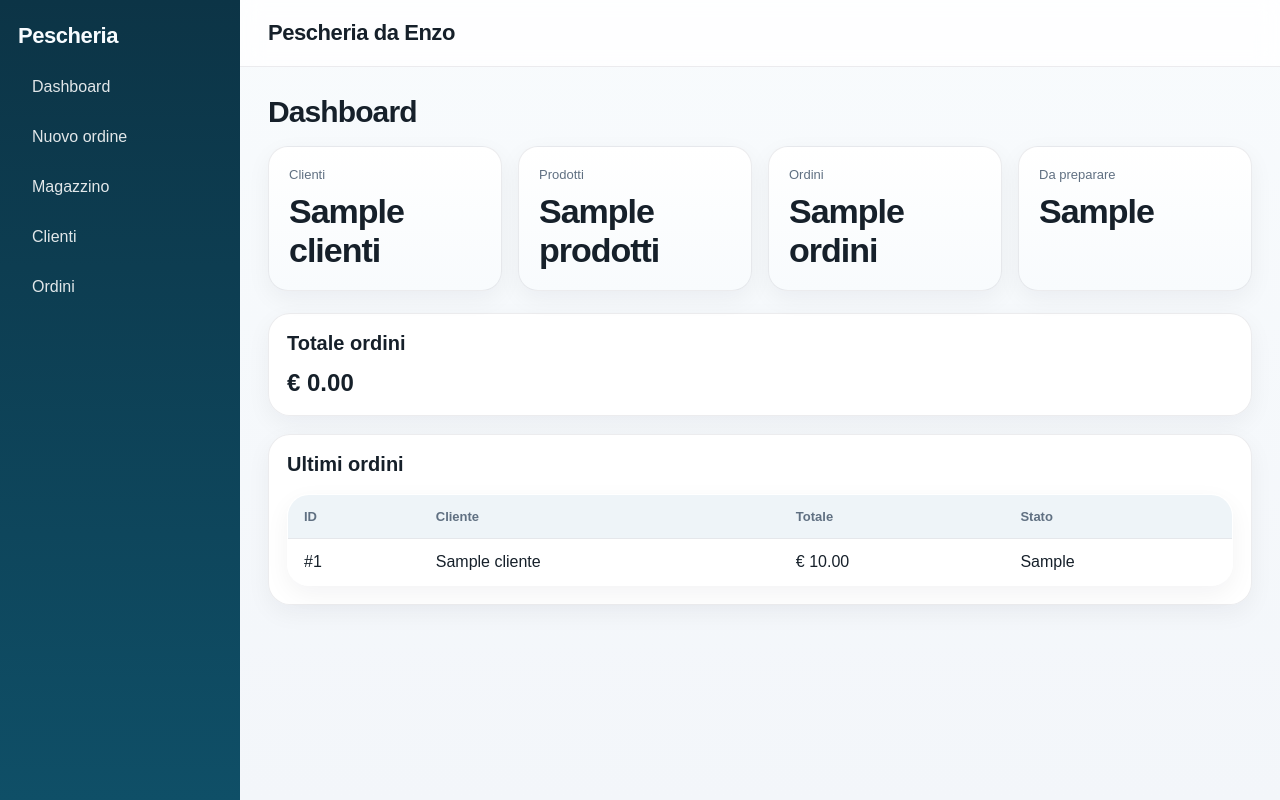
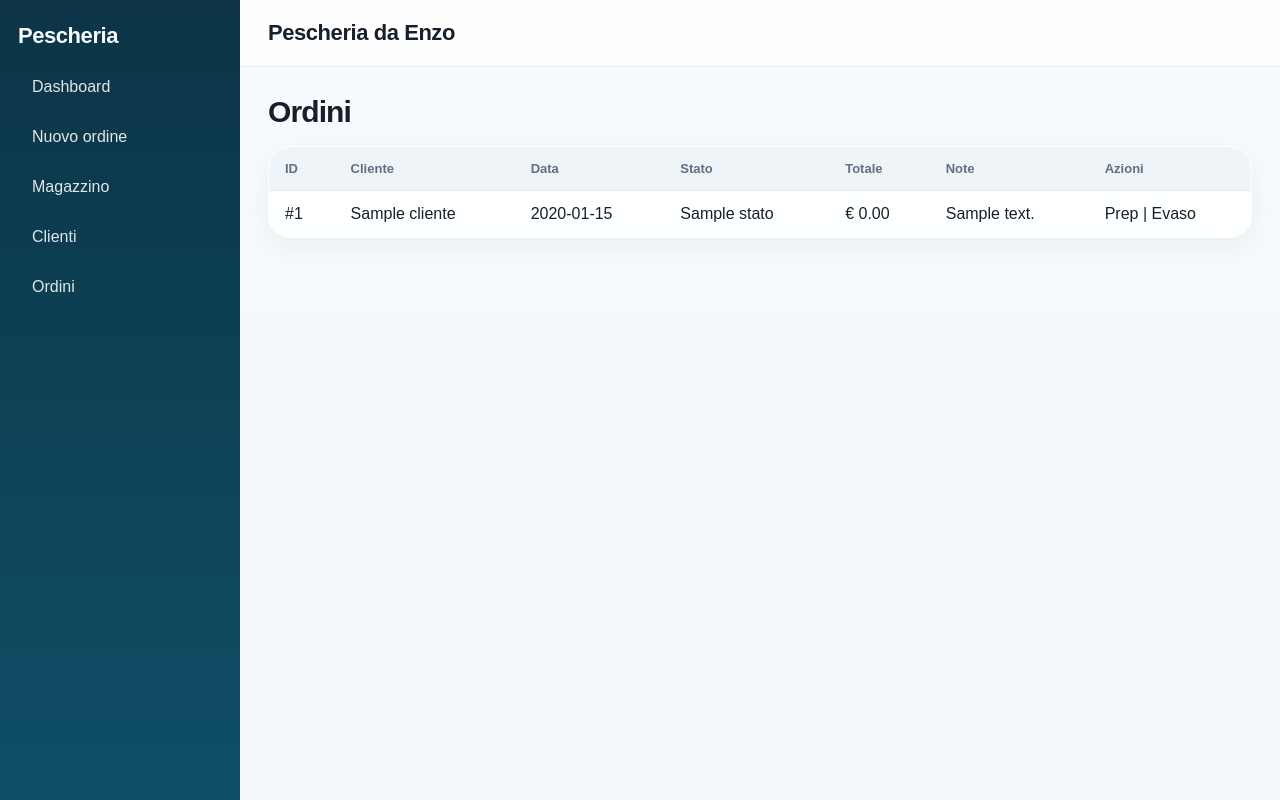
Before and after one commit to thedreamer-it/pescheria-da-enzo, a Flask app: template app/templates/dashboard.html in a window 1280 px wide. Run offline with Flask 3, Linux system fonts and the light colour scheme; tables that the repository leaves empty hold one stand-in row (values such as "Sample post"); the template is opened without the code that fills it: values that come from a table or form of the project are taken from there, most other values are stand-ins (such as "Sample title", 1, 10 or a date in 2020).

Commit message:
Aggiorna template v2 testati in locale

```diff
--- a/app/templates/dashboard.html
+++ b/app/templates/dashboard.html
@@ -1,59 +1,39 @@
 {% extends "base.html" %}
 {% block content %}
-<h2>Dashboard</h2>
+<h2>Ordini</h2>
 
-<div class="dash-grid">
-  <div class="stat-card">
-    <div class="stat-title">Clienti</div>
-    <div class="stat-value">{{ clienti }}</div>
-  </div>
-
-  <div class="stat-card">
-    <div class="stat-title">Prodotti</div>
-    <div class="stat-value">{{ prodotti }}</div>
-  </div>
-
-  <div class="stat-card">
-    <div class="stat-title">Ordini</div>
-    <div class="stat-value">{{ ordini }}</div>
-  </div>
-
-  <div class="stat-card">
-    <div class="stat-title">Da preparare</div>
-    <div class="stat-value">{{ to_prepare }}</div>
-  </div>
-</div>
-
-<section class="recent-section">
-  <h3>Totale ordini</h3>
-  <p style="font-size: 24px; font-weight: 700; margin: 8px 0 0;">€ {{ '%.2f'|format(totale_ordini) }}</p>
-</section>
-
-<section class="recent-section">
-  <h3>Ultimi ordini</h3>
 <table>
     <thead>
         <tr>
             <th>ID</th>
             <th>Cliente</th>
+            <th>Data</th>
+            <th>Stato</th>
             <th>Totale</th>
-        <th>Stato</th>
+            <th>Note</th>
+            <th>Azioni</th>
         </tr>
     </thead>
     <tbody>
-      {% for o in recenti %}
+        {% for ordine in ordini %}
         <tr>
-        <td>#{{ o.id }}</td>
-        <td>{{ o.cliente.nome if o.cliente else '-' }}</td>
-        <td>€ {{ '%.2f'|format(o.totale) }}</td>
-        <td>{{ o.stato }}</td>
+            <td>#{{ ordine.id }}</td>
+            <td>{{ ordine.cliente.nome if ordine.cliente else '-' }}</td>
+            <td>{{ ordine.data_ordine.strftime('%d/%m/%Y %H:%M') }}</td>
+            <td>{{ ordine.stato or '-' }}</td>
+            <td>€ {{ '%.2f'|format(ordine.totale|default(0, true)) }}</td>
+            <td>{{ ordine.note or '-' }}</td>
+            <td>
+                <a href="{{ url_for('main.set_stato', order_id=ordine.id, stato='in_preparazione') }}">Prep</a>
+                |
+                <a href="{{ url_for('main.set_stato', order_id=ordine.id, stato='evaso') }}">Evaso</a>
+            </td>
         </tr>
         {% else %}
         <tr>
-        <td colspan="4">Nessun ordine recente.</td>
+            <td colspan="7">Nessun ordine presente.</td>
         </tr>
         {% endfor %}
     </tbody>
 </table>
-</section>
 {% endblock %}
```
Lines whose indentation alone changed are shown as unchanged.
